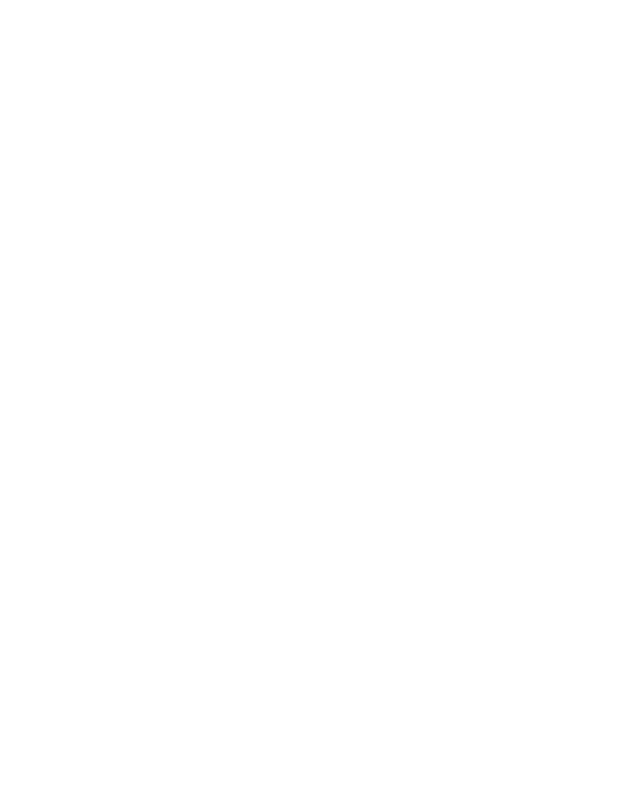
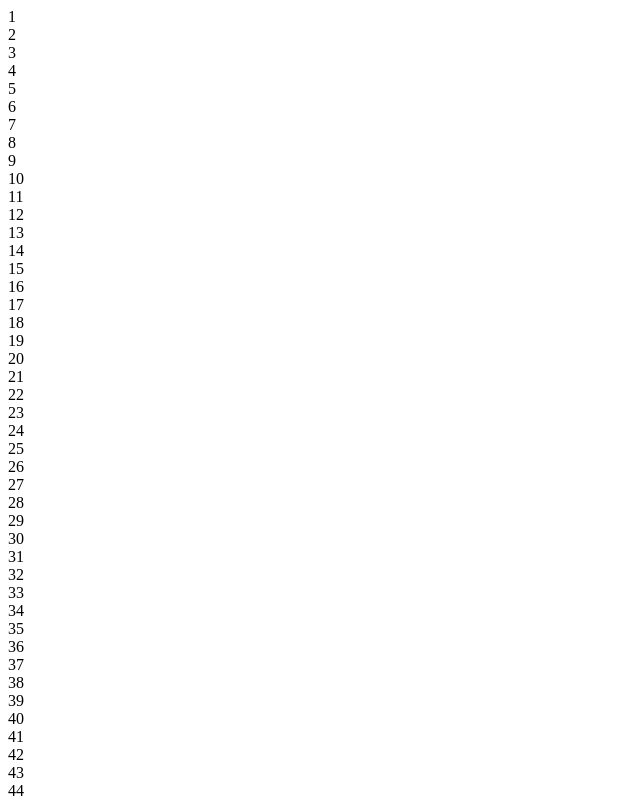
Before and after one commit to aleneri-github/js-fizzbuzz, a plain HTML site: page index.html in a window 1280 px wide. Shown: the top 800 px of the page, without its empty margins (0-640 px from the left). Drawn offline with Linux system fonts and the light colour scheme.

Commit message:
secondo commit

```diff
--- a/index.html
+++ b/index.html
@@ -6,6 +6,9 @@
     <title>FizzBuzz</title>
   </head>
   <body>
+    <div id="listanumeri"></div>
+
+
     <script src="js/script.js" charset="utf-8"></script>
 
   </body>
--- a/js/script.js
+++ b/js/script.js
@@ -10,5 +10,6 @@
 // 2. proviamo ad immaginare le operazioni che vogliamo far svolgere al nostro programma così come lo faremmo "a mano".
 
 for (var i = 1; i < 100 + 1; i++) {
-  console.log(i);
+
+  document.getElementById('listanumeri').innerHTML += i + "<br>";
 }
```
